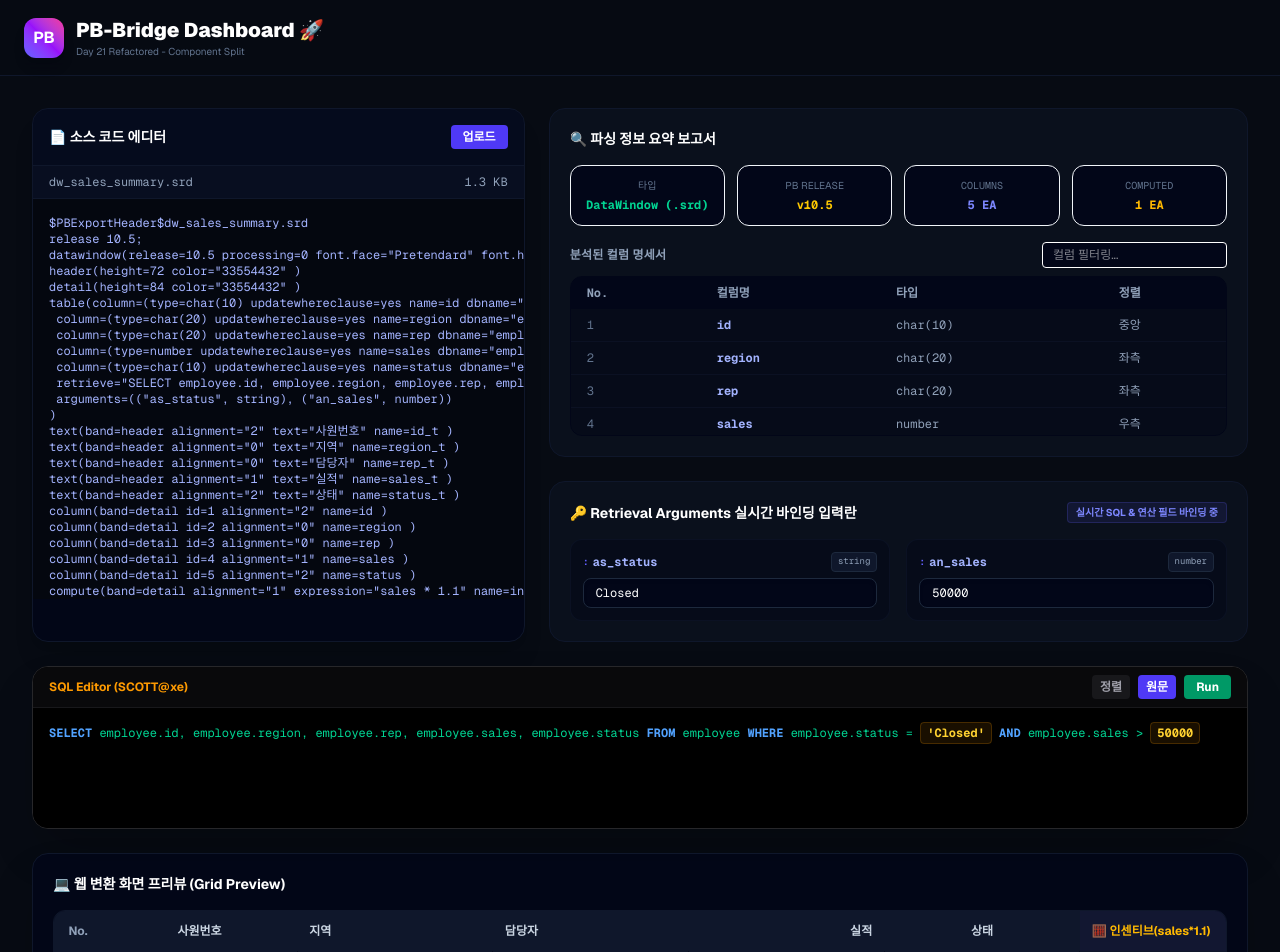
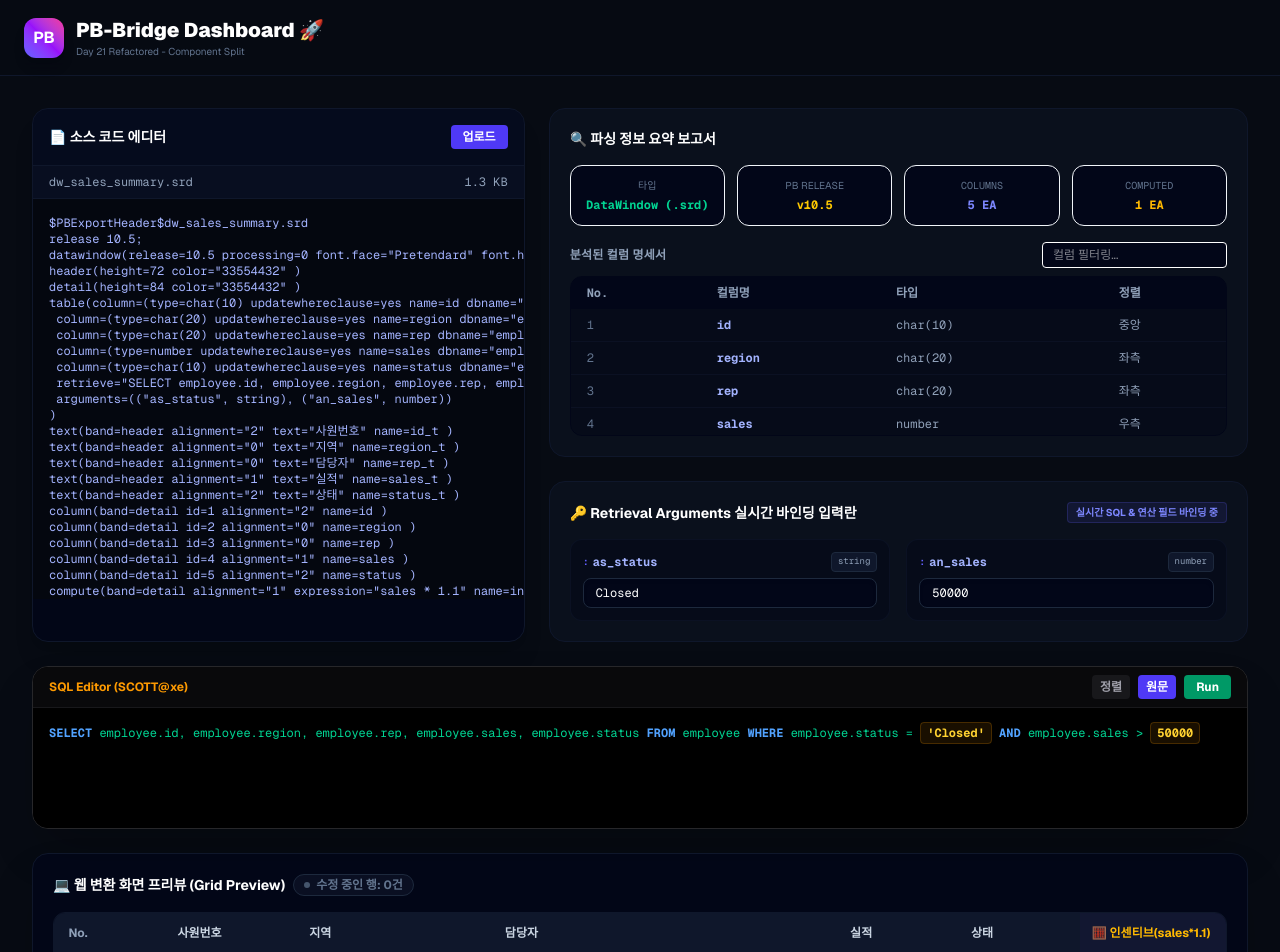
Before and after one commit to boradori80/pb-bridge, a Next.js app: page / in a window 1280 px wide. Shown: the top 952 px of the page. Built offline with nearby package versions, Linux system fonts and the light colour scheme.

Commit message:
기능: 그리드 프리뷰 내 변경 행 실시간 하이라이팅 및 수정 카운터 연동 완료

```diff
--- a/app/components/GridPreview.tsx
+++ b/app/components/GridPreview.tsx
@@ -29,11 +29,68 @@ export default function GridPreview({
   setGridData,
   argValues,
 }: GridPreviewProps) {
+  // [Day 24 작업] 초기 gridData 백업 및 비교를 위한 레퍼런스
+  // [설명] 파워빌더의 dw_1.GetItemStatus() 메커니즘을 현대적 웹 React 상태 비교로 구현한 판별식
+  // 파워빌더(PowerBuilder) 환경에서는 dw_1.GetItemStatus(row, column, Primary!) API를 호출하여
+  // 특정 행이나 셀의 데이터 상태가 DataModified!, NewModified!, NotModified! 인지 판별하고,
+  // 최종적으로 Update() 함수 호출 시 DB 트랜잭션 무결성을 제어했습니다.
+  // 현대 웹 프런트엔드 React 환경에서는 별도의 상태 관리 객체(State)나 ref를 활용해
+  // 최초로 로드된 원본 데이터(Initial Data)의 스냅샷을 보관하고,
+  // 사용자가 입력한 현재 상태(gridData)와 행 단위로 실시간 비교(State Comparison)하여 변경 여부를 감지합니다.
+  // 이를 통해 복잡한 API 호출 없이 리액티브한 화면 렌더링과 조건부 스타일링을 동시 실현하여
+  // 사용자에게 실시간으로 어떤 데이터가 변경되었는지 직관적인 피드백을 제공합니다.
+  const initialGridDataRef = React.useRef<Array<{ [key: string]: string }>>([]);
+  const prevParsedDataRef = React.useRef<any>(null);
+
+  React.useEffect(() => {
+    // parsedData가 변경되었거나, 상위에서 gridData의 로드/리셋으로 길이가 달라진 경우 초기 캡처를 수행합니다.
+    if (
+      prevParsedDataRef.current !== parsedData ||
+      initialGridDataRef.current.length !== gridData.length ||
+      initialGridDataRef.current.length === 0
+    ) {
+      initialGridDataRef.current = JSON.parse(JSON.stringify(gridData));
+      prevParsedDataRef.current = parsedData;
+    }
+  }, [parsedData, gridData]);
+
+  // [Day 24 작업] 단 하나의 컬럼이라도 값의 변동이 생겼는지 감지하는 판별 로직 (isRowModified)
+  const isRowModified = (currentRow: { [key: string]: string }, rIdx: number): boolean => {
+    const originalRow = initialGridDataRef.current[rIdx];
+    if (!originalRow) return false;
+
+    return (parsedData.columns || []).some((col) => {
+      const currentVal = currentRow[col.name] ?? "";
+      const originalVal = originalRow[col.name] ?? "";
+      return currentVal !== originalVal;
+    });
+  };
+
+  // [Day 24 작업] 실시간 변경된 행의 총 개수 계산
+  const modifiedRowsCount = gridData.reduce((count, row, rIdx) => {
+    return count + (isRowModified(row, rIdx) ? 1 : 0);
+  }, 0);
+
   return (
     <section className="bg-slate-950/80 border border-slate-900 rounded-2xl overflow-hidden shadow-2xl p-5 flex flex-col gap-4">
+      {/* [Day 24 작업] 타이틀 구역 및 수정 카운터 뱃지 */}
+      <div className="flex items-center justify-between">
+        <div className="flex items-center gap-2">
           <h3 className="text-sm font-bold text-white">
             💻 웹 변환 화면 프리뷰 (Grid Preview)
           </h3>
+          <span
+            className={`inline-flex items-center gap-1.5 px-2.5 py-0.5 rounded-full text-xs font-bold border transition-all ${
+              modifiedRowsCount > 0
+                ? "bg-emerald-500/10 text-emerald-400 border-emerald-500/20 shadow-[0_0_8px_rgba(16,185,129,0.2)] animate-pulse"
+                : "bg-slate-900/60 text-slate-500 border-slate-800"
+            }`}
+          >
+            <span className={`w-1.5 h-1.5 rounded-full ${modifiedRowsCount > 0 ? "bg-emerald-400" : "bg-slate-600"}`}></span>
+            수정 중인 행: {modifiedRowsCount}건
+          </span>
+        </div>
+      </div>
       <div className="overflow-x-auto border border-slate-900 rounded-xl max-h-48 scrollbar-thin">
         <table className="w-full text-left text-xs border-collapse">
           <thead className="bg-slate-900 text-slate-400 font-bold sticky top-0 border-b border-slate-900">
@@ -63,7 +120,14 @@ export default function GridPreview({
             </tr>
           </thead>
           <tbody className="divide-y divide-slate-900 text-slate-300">
-            {gridData.map((row, rIdx) => (
+            {gridData.map((row, rIdx) => {
+              // [Day 24 작업] 행의 수정 여부를 실시간으로 감지하여 스타일을 분기합니다.
+              const isModified = isRowModified(row, rIdx);
+              const rowBgClass = isModified
+                ? "bg-emerald-950/10 hover:bg-emerald-950/20"
+                : "hover:bg-slate-800";
+
+              return (
                 <tr
                   key={rIdx}
                   style={{
@@ -71,9 +135,16 @@ export default function GridPreview({
                       ? `${parsedData.bands.detail / 2}px`
                       : "40px",
                   }}
-                className="hover:bg-slate-800 transition-all font-mono"
+                  className={`transition-all font-mono ${rowBgClass}`}
                 >
-                <td className="p-3 text-center text-slate-600">{rIdx + 1}</td>
+                  {/* [Day 24 작업] 수정된 행일 경우 No. 셀에 에메랄드 테두리 및 텍스트 하이라이트 동적 부여 */}
+                  <td className={`p-3 text-center transition-all ${
+                    isModified
+                      ? "border-l-4 border-l-emerald-500 bg-emerald-950/20 text-emerald-400 font-bold"
+                      : "text-slate-600"
+                  }`}>
+                    {rIdx + 1}
+                  </td>
                   {(parsedData.columns || []).map((col, cIdx) => {
                     const isCellReadOnly =
                       col.tabsequence === "0" || col.protect === "1";
@@ -345,7 +416,8 @@ export default function GridPreview({
                     );
                   })}
                 </tr>
-            ))}
+              );
+            })}
           </tbody>
         </table>
       </div>
```
Also changed, not shown: 1 other file (tests, documents, lock files or other folders). Lines whose indentation alone changed are shown as unchanged.
